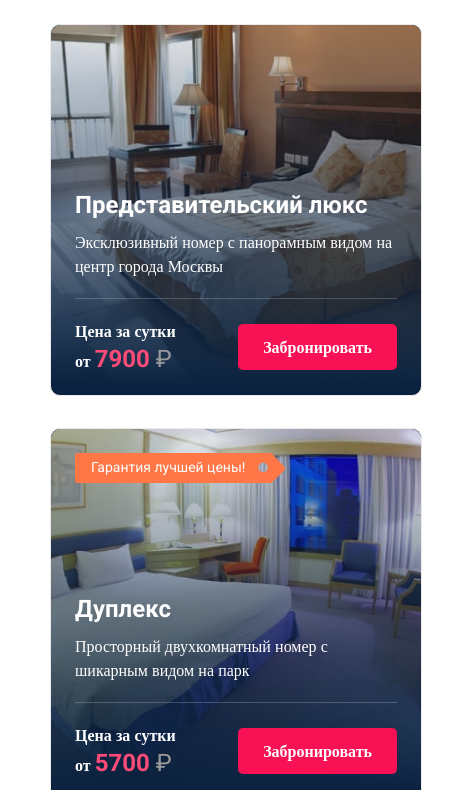
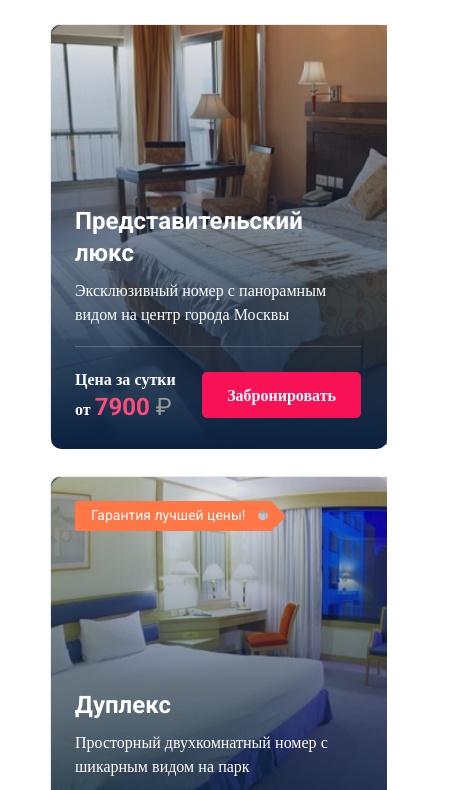
Before and after one commit to BulyginK/TL_web-dev, a plain HTML site: page index.html in a window 390 px wide. Shown: the part 303-1093 px from the top of the page, 454 px wide, since content can reach past the window. Drawn offline with nearby package versions, Linux system fonts and the light colour scheme.

Commit message:
19.07.2022

```diff
--- a/css/room.css
+++ b/css/room.css
@@ -169,3 +169,17 @@
     color: #FF4B77;
     text-decoration: none;
 }
+
+@media (max-width: 1279px) {
+    .room {
+        width: 336px;
+        min-height: 420px;
+    }
+
+    .room__foto {
+        object-fit: cover;
+        object-position: 0 0;
+        width: 336px;
+        min-height: 420px;
+    }
+}
```
